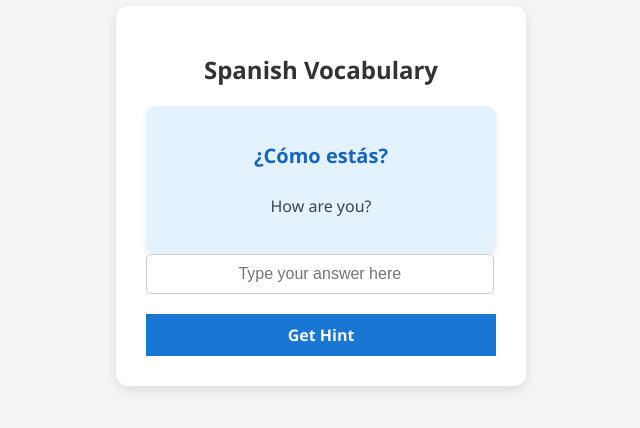
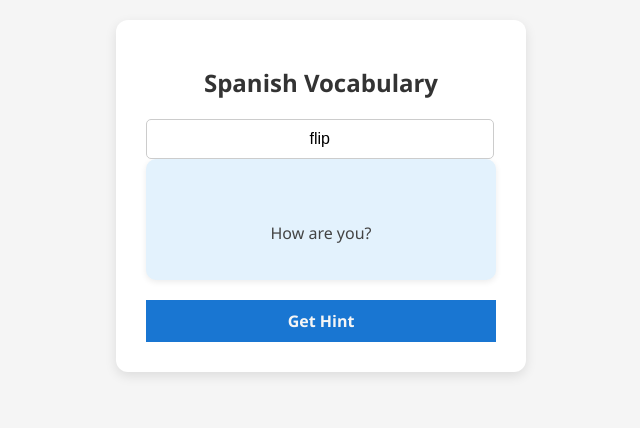
Before and after one commit to 0FFSIDE1/learning_vue.js, a plain HTML site: page vue3.js/index.html in a window 1280 px wide. Shown: the part 204-632 px from the top of the page, without its empty margins (319-959 px from the left). Drawn offline with nearby package versions, Linux system fonts and the light colour scheme.

Commit message:
dayone: Refactor input handling and update flashcard display logic

```diff
--- a/vue3.js/index.html
+++ b/vue3.js/index.html
@@ -10,12 +10,13 @@
 
     <div class="" id="app">
         <h1 v-text="deckName"></h1>
+        <input type="text" v-model="userAnswer" placeholder="Type your answer here">
 
         <div class="card">
-            <h2 v-text="flipped ? '' : flashCards[0].question "></h2>
-            <p v-text="flipped ? '' : flashCards[0].answer "></p>
+            <h2 v-text="userAnswer == 'flip' ? '' : flashCards[0].question "></h2>
+            <p v-text="userAnswer == 'flip' ? flashCards[0].answer : '' "></p>
         </div>
-        <input type="text" :value="userAnswer" placeholder="Type your answer here">
+
 
         <a :href="getHintUrl">Get Hint</a>
     </div>
--- a/vue3.js/script.js
+++ b/vue3.js/script.js
@@ -10,6 +10,8 @@ const FlashCardApp = {
                 { question: 'Me gusta aprender idiomas.', answer: 'I like learning languages.' }
             ],
             flipped: false,
+            userAnswer: 'flip',
+
 
         };
     },
```
